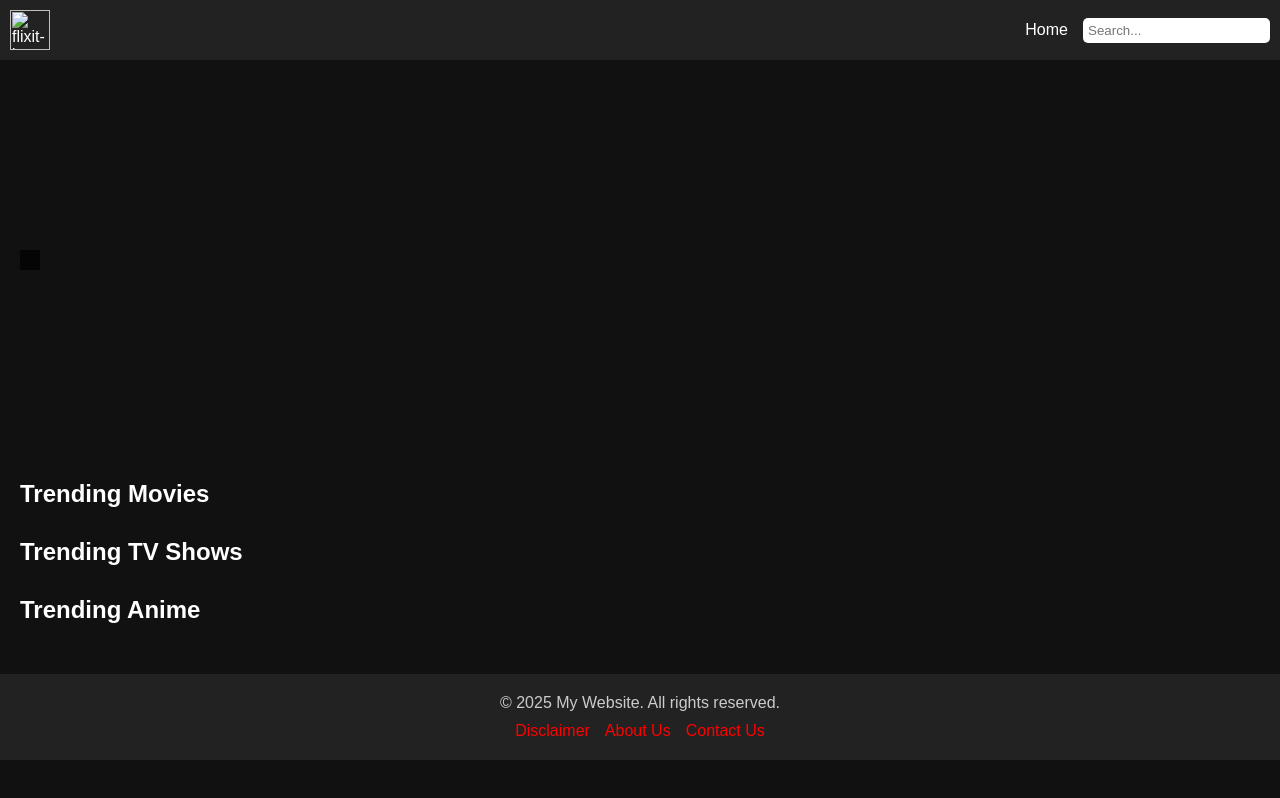
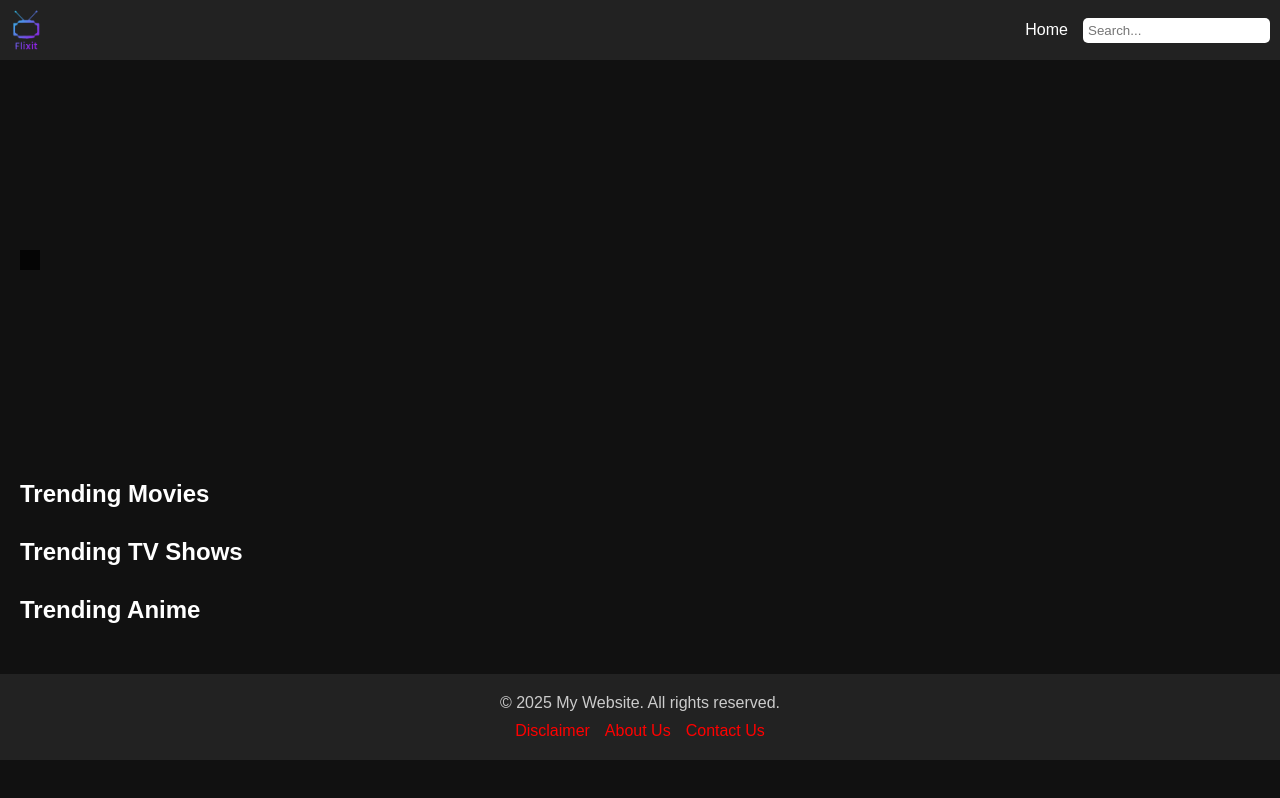
Before and after one commit to kreysel51/flixit, a plain HTML site: page index.html in a window 1280 px wide. Drawn offline with Linux system fonts and the light colour scheme; no server answers.

Commit message:
Added logo

```diff
--- a/index.html
+++ b/index.html
@@ -13,7 +13,7 @@
 
 <body>
   <div class="navbar">
-    <img src="src/logo.png" alt="flixit-logo" />
+    <img src="img/logo.png" alt="flixit-logo" />
     <div class="nav-links">
       <a href="index.html">Home</a>
       <input type="text" class="search-bar" placeholder="Search..." onfocus="openSearchModal()" />
```
Also changed, not shown: img/logo.png (added).
